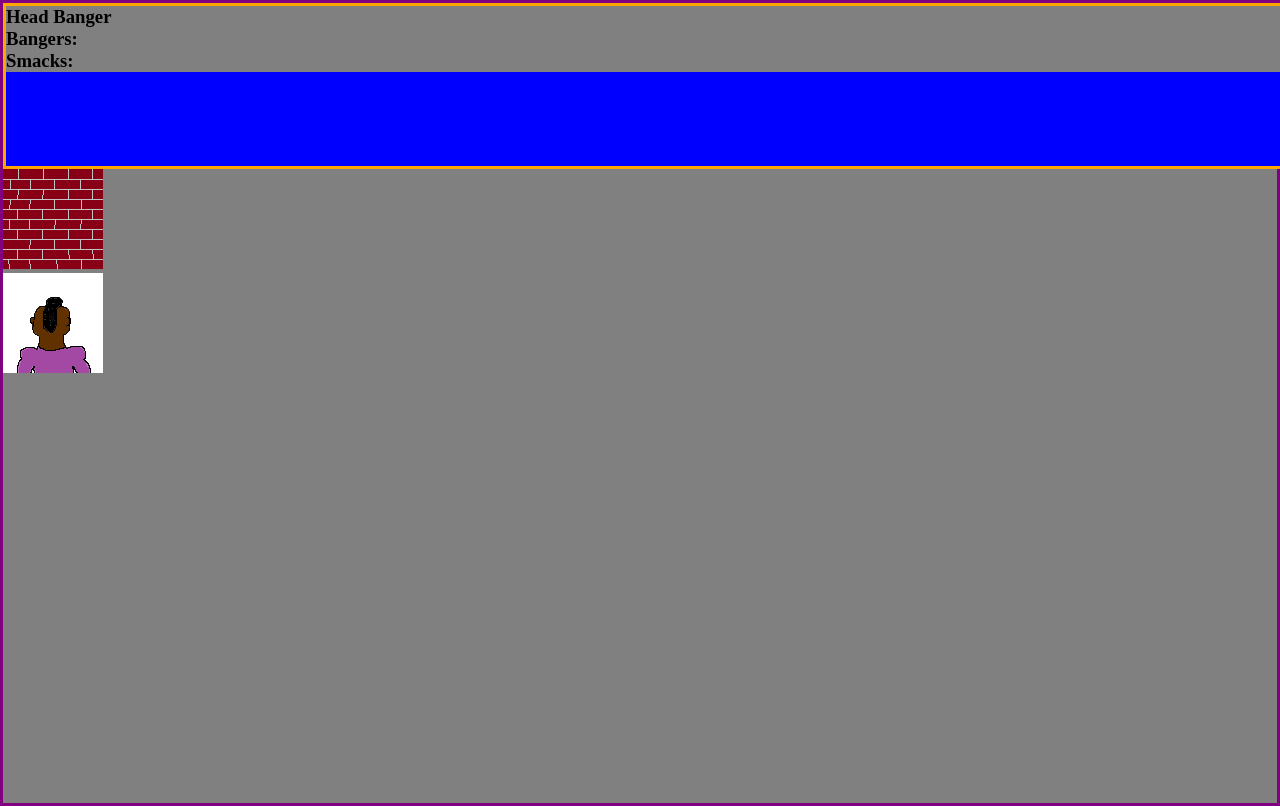
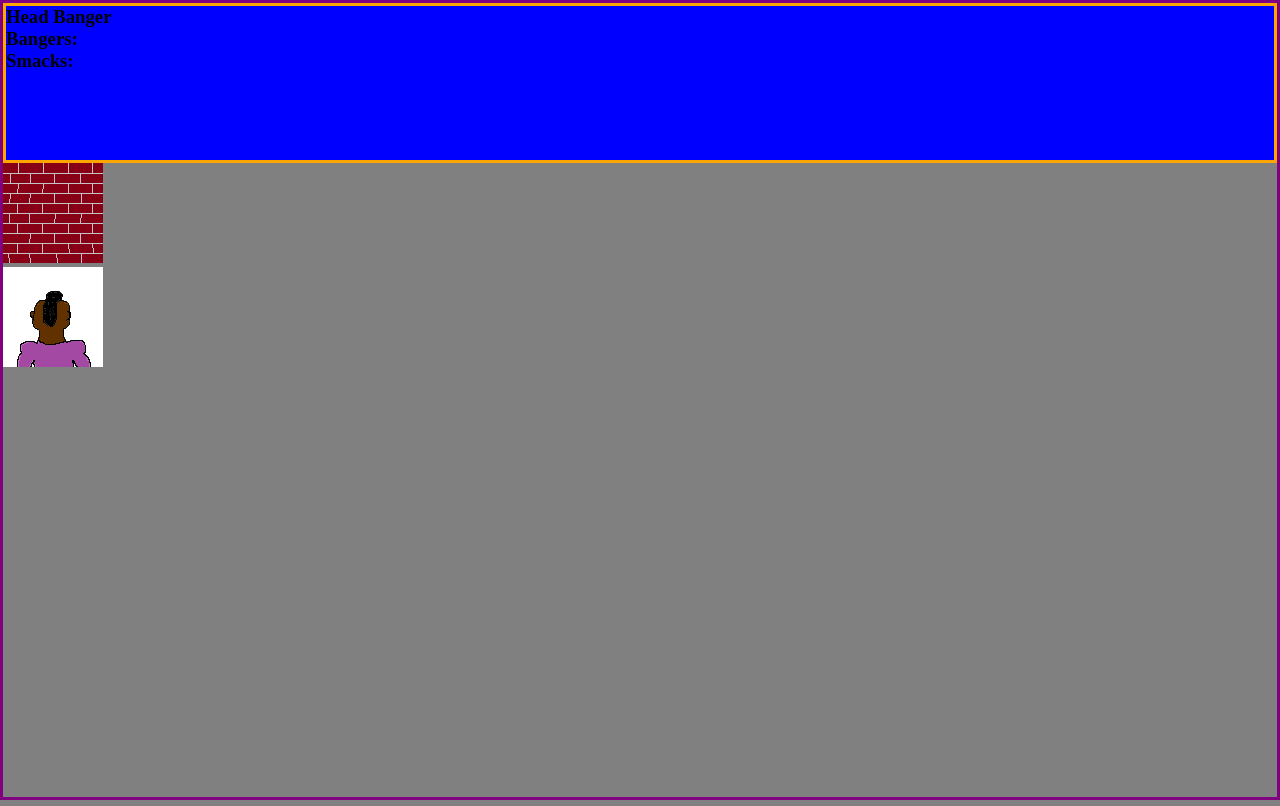
Before and after one commit to noahemiles/noahemiles.github.io, a PHP site: page /head-banger/index.html in a window 1280 px wide. Run offline with PHP 8.4, Linux system fonts and the light colour scheme.

Commit message:
styling setup

```diff
--- a/head-banger/style.css
+++ b/head-banger/style.css
@@ -1,11 +1,13 @@
 * {
     margin: 0;
     padding:0;
-    background: gray;
+    box-sizing: border-box;
 }
 
 body {
-    height: 100vh;
+    background: gray;
+    background-size: cover;
+    min-height: 100vh;
     border: solid;
     border-color: purple;
 }
```
